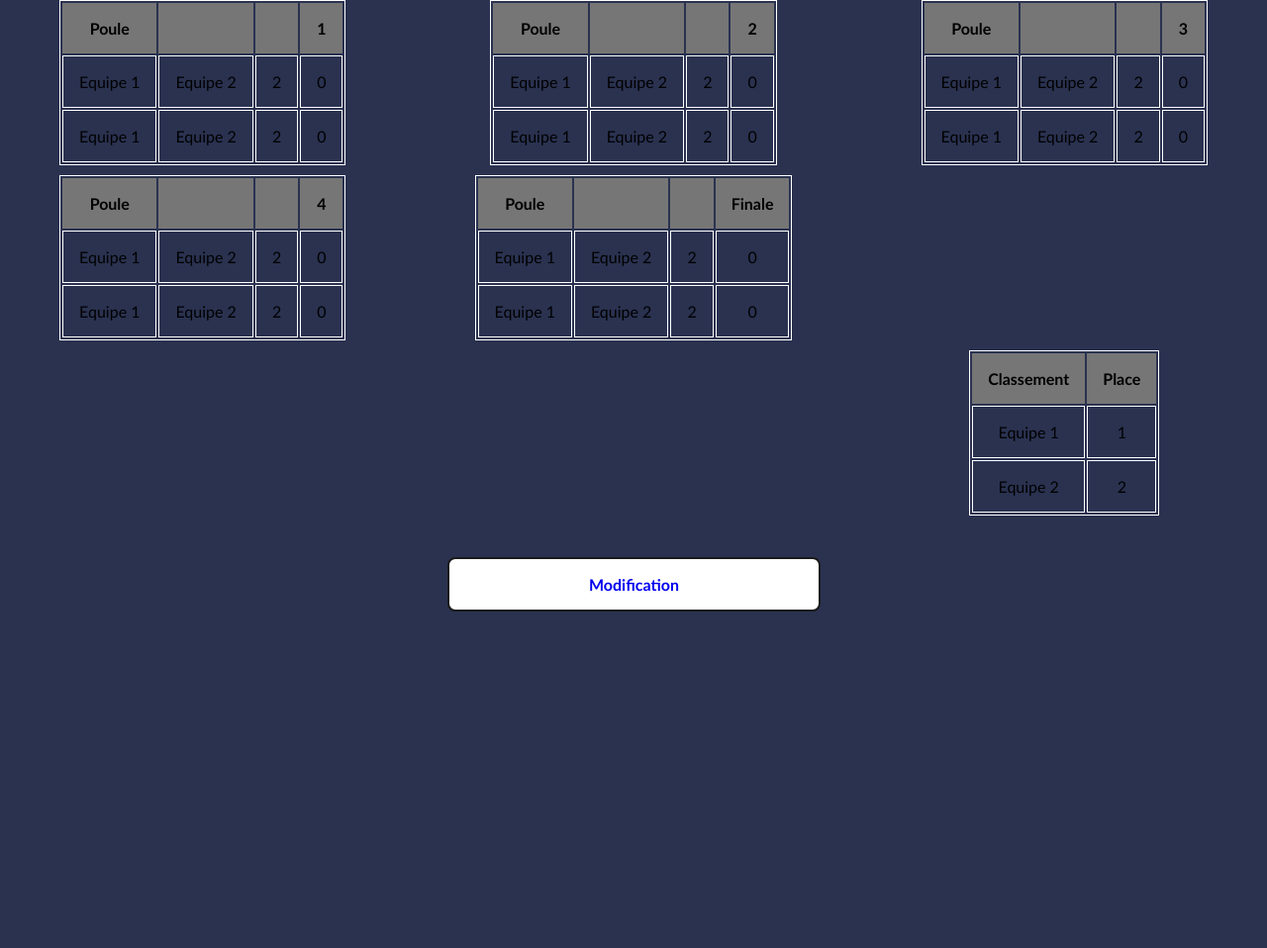
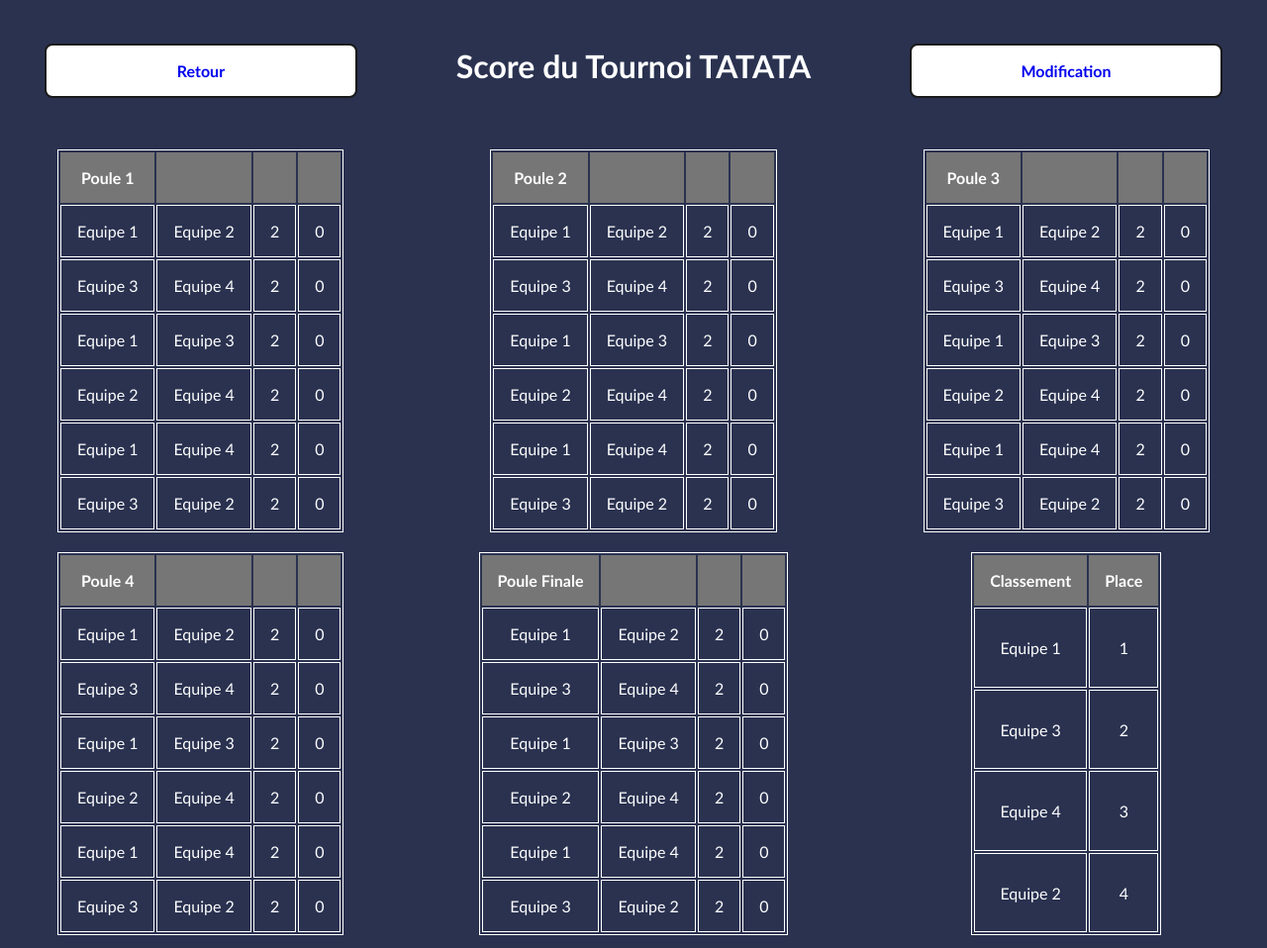
Before and after one commit to FabioBnt/SAE-ESPORT, a PHP site: page /Score.php in a window 1280 px wide. Shown: the part 143-1101 px from the top of the page at 99% size. Before the commit the page ends 761 px from the top, so only its background shows below. Run offline with PHP 8.4, Linux system fonts and the light colour scheme.

Commit message:
Modif css et score et page accueil

```diff
--- a/Score.php
+++ b/Score.php
@@ -15,7 +15,7 @@
             <nav class="navig">
                 <a href="./index.php">Home</a>
                 <a href="./ListeTournois.php">Liste des Tournois</a>
-                <a href="./Classement.php">Classement</a>
+                <a href="./Classement.html">Classement</a>
             </nav>
             <div class="menucenter">
                 <img class="logo" src="./img/logo header.png">
@@ -29,13 +29,14 @@
         </div>
     </header>
     <main class="scoredetails">
+        <h1 id="labelS1">Score du Tournoi TATATA</h1>
         <table id="tableS1">
             <thead>
                 <tr>
-                    <th>Poule</th>
+                    <th>Poule 1</th>
                     <th></th>
                     <th></th>
-                    <th>1</th>
+                    <th></th>
                 </tr>
             </thead>
             <tbody>
@@ -46,7 +47,31 @@
                     <td>0</td>
                 </tr>
                 <tr>
+                    <td>Equipe 3</td>
+                    <td>Equipe 4</td>
+                    <td>2</td>
+                    <td>0</td>
+                </tr>
+                <tr>
                     <td>Equipe 1</td>
+                    <td>Equipe 3</td>
+                    <td>2</td>
+                    <td>0</td>
+                </tr>
+                <tr>
+                    <td>Equipe 2</td>
+                    <td>Equipe 4</td>
+                    <td>2</td>
+                    <td>0</td>
+                </tr>
+                <tr>
+                    <td>Equipe 1</td>
+                    <td>Equipe 4</td>
+                    <td>2</td>
+                    <td>0</td>
+                </tr>
+                <tr>
+                    <td>Equipe 3</td>
                     <td>Equipe 2</td>
                     <td>2</td>
                     <td>0</td>
@@ -56,21 +81,45 @@
         <table id="tableS2">
             <thead>
                 <tr>
-                    <th>Poule</th>
+                    <th>Poule 2</th>
                     <th></th>
                     <th></th>
-                    <th>2</th>
+                    <th></th>
                 </tr>
             </thead>
             <tbody>
-                <tr>
+            <tr>
                     <td>Equipe 1</td>
                     <td>Equipe 2</td>
                     <td>2</td>
                     <td>0</td>
                 </tr>
                 <tr>
+                    <td>Equipe 3</td>
+                    <td>Equipe 4</td>
+                    <td>2</td>
+                    <td>0</td>
+                </tr>
+                <tr>
                     <td>Equipe 1</td>
+                    <td>Equipe 3</td>
+                    <td>2</td>
+                    <td>0</td>
+                </tr>
+                <tr>
+                    <td>Equipe 2</td>
+                    <td>Equipe 4</td>
+                    <td>2</td>
+                    <td>0</td>
+                </tr>
+                <tr>
+                    <td>Equipe 1</td>
+                    <td>Equipe 4</td>
+                    <td>2</td>
+                    <td>0</td>
+                </tr>
+                <tr>
+                    <td>Equipe 3</td>
                     <td>Equipe 2</td>
                     <td>2</td>
                     <td>0</td>
@@ -80,21 +129,45 @@
         <table id="tableS3">
             <thead>
                 <tr>
-                    <th>Poule</th>
+                    <th>Poule 3</th>
                     <th></th>
                     <th></th>
-                    <th>3</th>
+                    <th></th>
                 </tr>
             </thead>
             <tbody>
-                <tr>
+            <tr>
                     <td>Equipe 1</td>
                     <td>Equipe 2</td>
                     <td>2</td>
                     <td>0</td>
                 </tr>
                 <tr>
+                    <td>Equipe 3</td>
+                    <td>Equipe 4</td>
+                    <td>2</td>
+                    <td>0</td>
+                </tr>
+                <tr>
                     <td>Equipe 1</td>
+                    <td>Equipe 3</td>
+                    <td>2</td>
+                    <td>0</td>
+                </tr>
+                <tr>
+                    <td>Equipe 2</td>
+                    <td>Equipe 4</td>
+                    <td>2</td>
+                    <td>0</td>
+                </tr>
+                <tr>
+                    <td>Equipe 1</td>
+                    <td>Equipe 4</td>
+                    <td>2</td>
+                    <td>0</td>
+                </tr>
+                <tr>
+                    <td>Equipe 3</td>
                     <td>Equipe 2</td>
                     <td>2</td>
                     <td>0</td>
@@ -104,21 +177,45 @@
         <table id="tableS4">
             <thead>
                 <tr>
-                    <th>Poule</th>
+                    <th>Poule 4</th>
                     <th></th>
                     <th></th>
-                    <th>4</th>
+                    <th></th>
                 </tr>
             </thead>
             <tbody>
-                <tr>
+            <tr>
                     <td>Equipe 1</td>
                     <td>Equipe 2</td>
                     <td>2</td>
                     <td>0</td>
                 </tr>
                 <tr>
+                    <td>Equipe 3</td>
+                    <td>Equipe 4</td>
+                    <td>2</td>
+                    <td>0</td>
+                </tr>
+                <tr>
                     <td>Equipe 1</td>
+                    <td>Equipe 3</td>
+                    <td>2</td>
+                    <td>0</td>
+                </tr>
+                <tr>
+                    <td>Equipe 2</td>
+                    <td>Equipe 4</td>
+                    <td>2</td>
+                    <td>0</td>
+                </tr>
+                <tr>
+                    <td>Equipe 1</td>
+                    <td>Equipe 4</td>
+                    <td>2</td>
+                    <td>0</td>
+                </tr>
+                <tr>
+                    <td>Equipe 3</td>
                     <td>Equipe 2</td>
                     <td>2</td>
                     <td>0</td>
@@ -128,21 +225,45 @@
         <table id="tableS5">
             <thead>
                 <tr>
-                    <th>Poule</th>
+                    <th>Poule Finale</th>
                     <th></th>
                     <th></th>
-                    <th>Finale</th>
+                    <th></th>
                 </tr>
             </thead>
             <tbody>
-                <tr>
+            <tr>
                     <td>Equipe 1</td>
                     <td>Equipe 2</td>
                     <td>2</td>
                     <td>0</td>
                 </tr>
                 <tr>
+                    <td>Equipe 3</td>
+                    <td>Equipe 4</td>
+                    <td>2</td>
+                    <td>0</td>
+                </tr>
+                <tr>
                     <td>Equipe 1</td>
+                    <td>Equipe 3</td>
+                    <td>2</td>
+                    <td>0</td>
+                </tr>
+                <tr>
+                    <td>Equipe 2</td>
+                    <td>Equipe 4</td>
+                    <td>2</td>
+                    <td>0</td>
+                </tr>
+                <tr>
+                    <td>Equipe 1</td>
+                    <td>Equipe 4</td>
+                    <td>2</td>
+                    <td>0</td>
+                </tr>
+                <tr>
+                    <td>Equipe 3</td>
                     <td>Equipe 2</td>
                     <td>2</td>
                     <td>0</td>
@@ -162,12 +283,21 @@
                     <td>1</td>
                 </tr>
                 <tr>
+                    <td>Equipe 3</td>
+                    <td>2</td>
+                </tr>
+                <tr>
+                    <td>Equipe 4</td>
+                    <td>3</td>
+                </tr>
+                <tr>
                     <td>Equipe 2</td>
-                    <td>2</td>
+                    <td>4</td>
                 </tr>
             </tbody>
         </table>
         <a href="#" class="buttonE" id="ModifS7">Modification</a>
+        <a href="javascript:history.go(-1)" class="buttonE" id="RetourS8">Retour</a>
     </main>
 </body>
 </html>
--- a/style.css
+++ b/style.css
@@ -585,32 +616,50 @@ td,th{
     grid-column: 3;
     grid-row: 2;
 }
+/*----------*/
 /*PAGE SCORE*/
+/*----------*/
 #tableS1{
+    grid-column: 1;
+    grid-row: 3;
+}
+#tableS2{
+    grid-column: 2;
+    grid-row: 3;
+}
+#tableS3{
+    grid-column: 3;
+    grid-row: 3;
+}
+#tableS4{
+    grid-column: 1;
+    grid-row: 5;
+}
+#tableS5{
+    grid-column: 2;
+    grid-row: 5;
+}
+#tableS6{
+    grid-column: 3;
+    grid-row: 5;
+}
+#ModifS7{
+    grid-column: 3;
+    grid-row: 1;
+}
+#labelS1{
+    grid-column: 2;
+    grid-row: 1;
+}
+#ModifS8{
     grid-column: 1;
     grid-row: 1;
 }
-#tableS2{
-    grid-column: 2;
-    grid-row: 1;
+.scoredetails{
+    color:white;
+    padding:0.8em;
 }
-#tableS3{
-    grid-column: 3;
-    grid-row: 1;
+.scoredetails h1{
+    padding:0.4em;
+    text-align: center;
 }
-#tableS4{
-    grid-column: 1;
-    grid-row: 2;
-}
-#tableS5{
-    grid-column: 2;
-    grid-row: 2;
-}
-#tableS6{
-    grid-column: 3;
-    grid-row: 3;
-}
-#ModifS7{
-    grid-column: 2;
-    grid-row: 4;
-}
```
Also changed, not shown: other parts of style.css (+104 -73 lines), index.php (+0 -10 lines).
